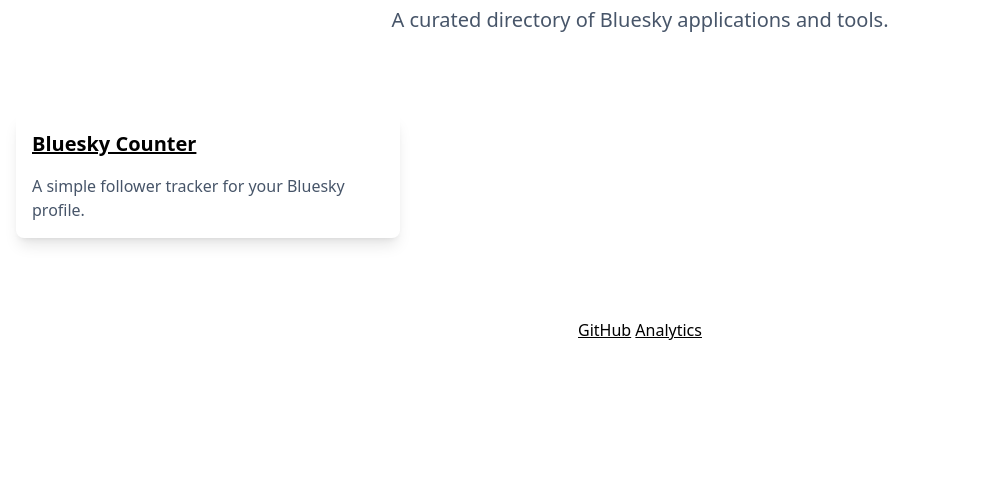
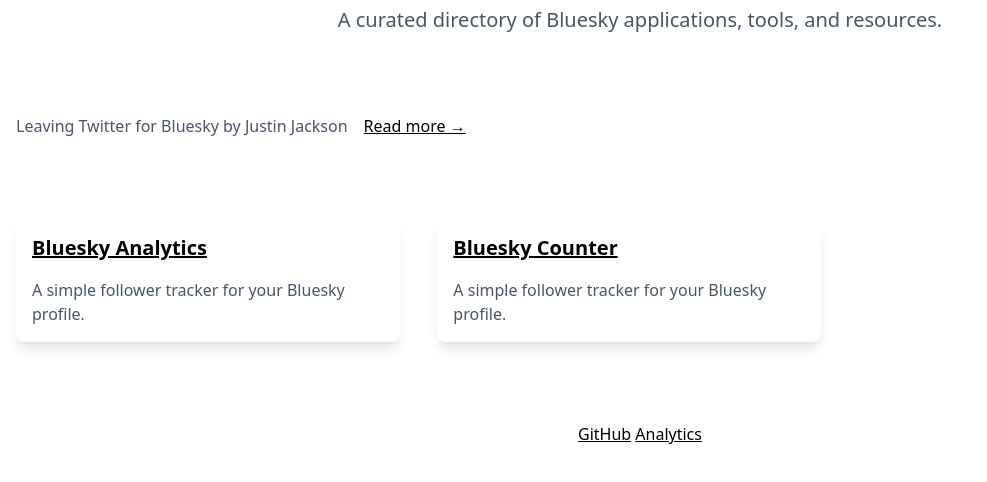
Before and after one commit to krasun/bluesky.garden, an Astro site: page / in a window 1280 px wide. Shown: the part 138-620 px from the top of the page, without its empty margins (0-987 px from the left). Built offline with nearby package versions, Linux system fonts and the light colour scheme; Astro itself is replaced by a stand-in of ours.

Commit message:
Added first recommendations to read and one more tool

```diff
--- a/src/pages/index.astro
+++ b/src/pages/index.astro
@@ -2,26 +2,55 @@
 import Layout from "../layouts/Layout.astro";
 
 import tools from "../tools.json";
+import recommendations from "../recommendations.json";
 ---
 
 <Layout title="Bluesky.Garden">
     <header class="flex flex-col gap-4 px-4 py-20 justify-center items-center">
-        <h1 class="text-5xl font-bold tracking-tight text-balance">🌱 Bluesky.Garden</h1>
+        <h1 class="text-5xl font-bold tracking-tight text-balance">
+            🌱 Bluesky.Garden
+        </h1>
         <h2 class="text-xl text-slate-600">
-            A curated directory of Bluesky applications and tools.
+            A curated directory of Bluesky applications, tools, and resources.
         </h2>
     </header>
     <main class="max-w-7xl px-4 mx-auto">
-        <div class="grid grid-cols-1 md:grid-cols-2 gap-4">
+        <div class="grid grid-cols-1 gap-4">
+            {
+                recommendations.map((recommendation) => (
+                    <div class="relative flex flex-row gap-4 items-center group w-fit">
+                        <div>
+                            <p class="text-slate-600">
+                                {recommendation.description}
+                            </p>
+                        </div>
+                        <div>
+                            <span class="underline group-hover:no-underline">
+                                Read more →
+                            </span>
+                        </div>
+                        <a
+                            href={recommendation.url}
+                            class="absolute inset-0"
+                            aria-label={`Read more about ${recommendation.description}`}
+                        />
+                    </div>
+                ))
+            }
+        </div>
+        <div class="mt-20 grid grid-cols-1 md:grid-cols-3 gap-4">
             {
                 tools.map((tool) => (
-                    <div class="p-4 space-y-4 rounded-lg shadow-lg w-96">
+                    <div class="relative p-4 space-y-4 rounded-lg shadow-lg w-96">
+                        <h3 class="text-xl font-bold underline hover:no-underline">
+                            {tool.name}
+                        </h3>
+                        <p class="text-slate-600">{tool.description}</p>
                         <a
                             href={tool.url}
-                            class="text-xl font-bold underline hover:no-underline"
-                            >{tool.name}</a
-                        >
-                        <p class="text-slate-600">{tool.description}</p>
+                            class="absolute inset-0"
+                            aria-label={`Read more about ${tool.description}`}
+                        />
                     </div>
                 ))
             }
--- /dev/null
+++ b/src/recommendations.json
@@ -0,0 +1,6 @@
+[
+    {
+        "description": "Leaving Twitter for Bluesky by Justin Jackson",
+        "url": "https://justinjackson.ca/twitter-bluesky"
+    }
+]
--- a/src/tools.json
+++ b/src/tools.json
@@ -1,4 +1,9 @@
 [
+    {
+        "name": "Bluesky Analytics",
+        "url": "https://bsky-analytics.com/",
+        "description": "A simple follower tracker for your Bluesky profile."
+    },
     {
         "name": "Bluesky Counter",
         "url": "https://blueskycounter.com",
```
